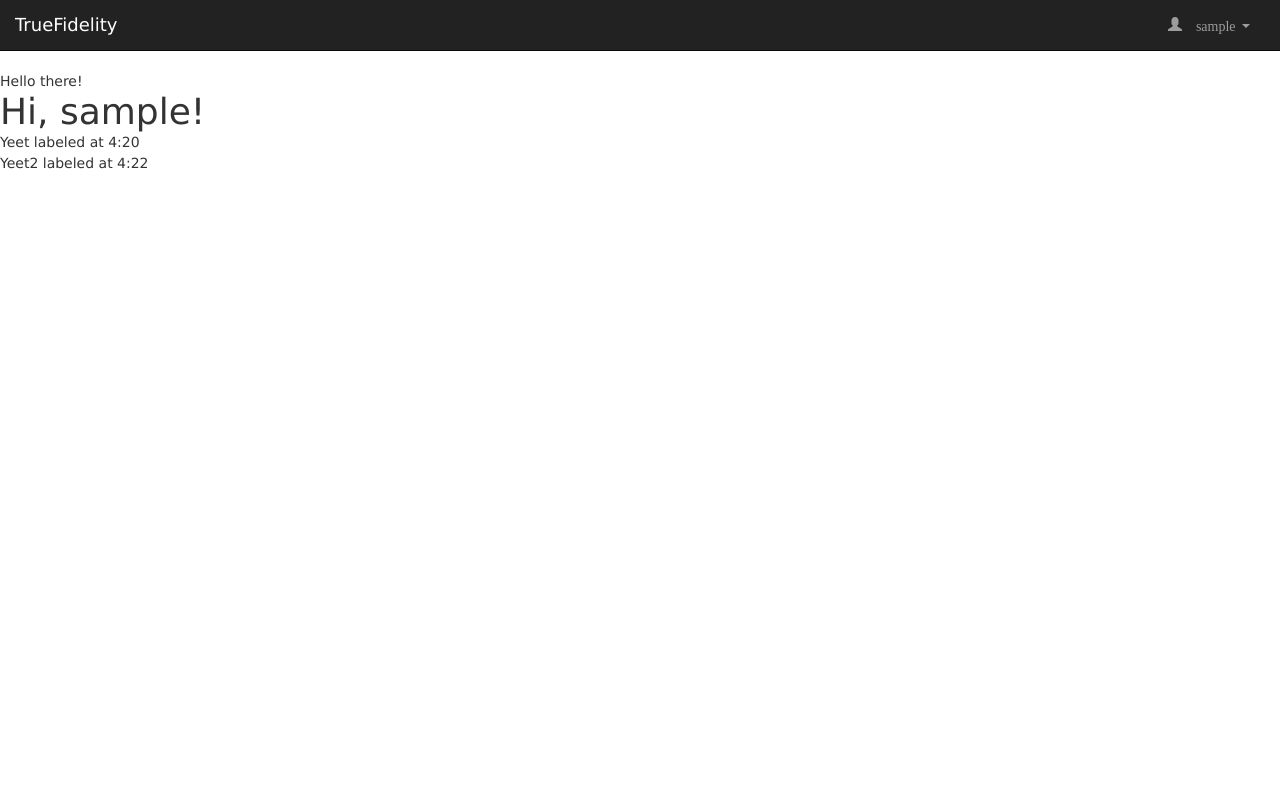
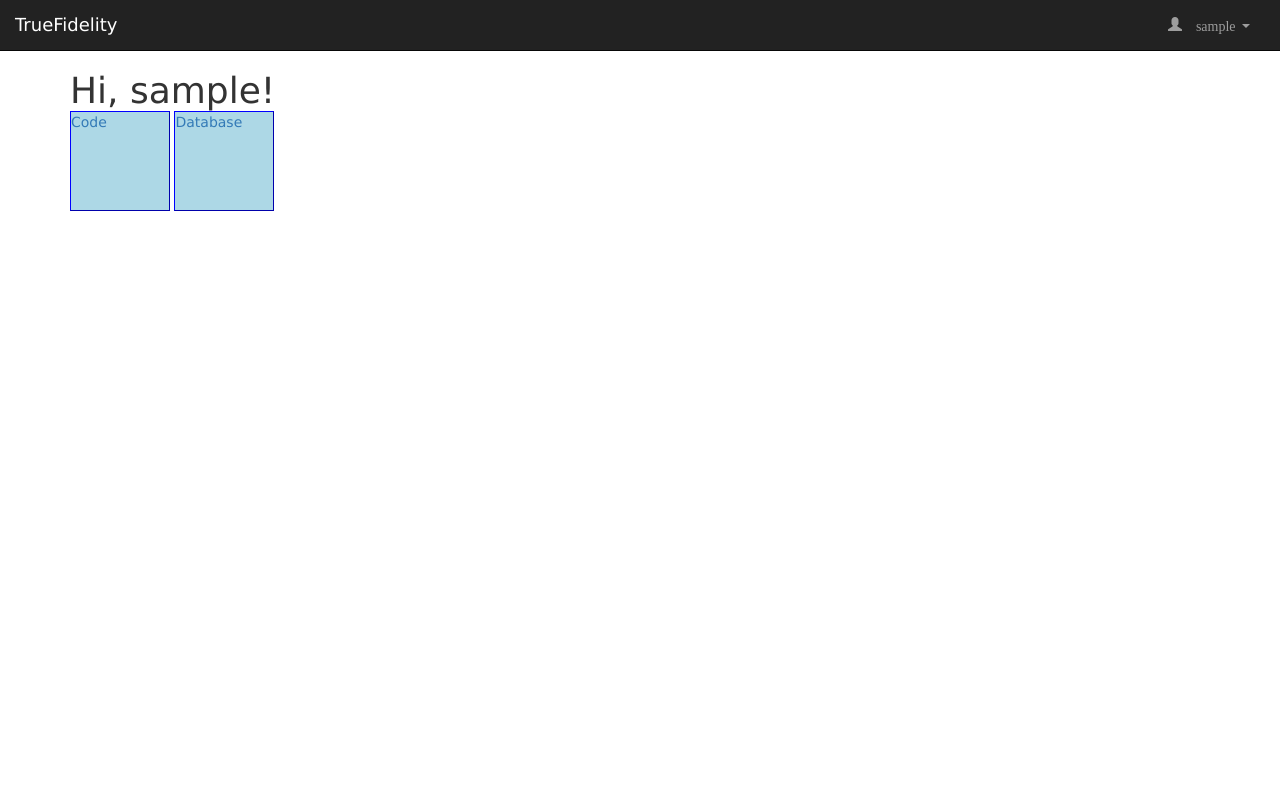
Before and after one commit to chaosdusk/TrueFidelity, a Flask app: page / in a window 1280 px wide. Run offline with Flask 2, Linux system fonts and the light colour scheme; a user stored in the database is signed in; tables that the repository leaves empty hold one stand-in row (values such as "Sample post"); some libraries are stand-ins or nearby versions.

Commit message:
label home page has the necessary information now

```diff
--- a/site/app/routes.py
+++ b/site/app/routes.py
@@ -21,6 +21,8 @@ from app import app, db
 from app.forms import LoginForm, RegistrationForm, LabelForm
 
 from werkzeug.urls import url_parse
+
+from sqlalchemy import func
 
 
 @app.route('/login', methods=['GET', 'POST'])
@@ -65,17 +67,7 @@ def logout():
 @app.route('/', methods=['GET'])
 @login_required
 def index():
-    labels = [
-        {
-            'labeler': {'username': 'Yeet'},
-            'timestamp': '4:20'
-        },
-        {
-            'labeler': {'username': 'Yeet2'},
-            'timestamp': '4:22'
-        }
-    ]
-    return render_template('index.html', labels=labels)
+    return render_template('index.html')
 
 @app.route('/database', methods=['GET'])
 def display_tables():
@@ -88,14 +80,55 @@ def display_tables():
 
 # TODO: figure out link id to redirect to (will also be able to show if it's been completed o rnot)
 @app.route('/label', methods=['GET'])
+@login_required
 def label_home():
-    return "label home"
+
+    # images = Image.query.all()
+    # batches = Batch.query.order_by(Batch.timestamp.asc()).all()
+    # for batch in batches:
+    #     batch_data = {}
+    #     batch_data['batch'] = batch
+    #     batch_data['total'] = len(Image.query.filter_by(batch_id=batch.id).all())
+    #     instance_counts = [0] * constants.NUM_INSTANCES
+
+    # totalImages = db.session.query(Batch, Image).outerjoin(Image).with_entities(Batch.id, func.count(Image.id)).group_by(Batch.id).all()
+
+    # Notice that sum will be 0 so handle taht case
+    # [(batch1, 3), (batch2, 0)]
+    batches = db.session.query(Batch, Image).outerjoin(Image).\
+                                    with_entities(Batch, func.count(Image.id)).\
+                                    group_by(Batch).\
+                                    order_by(Batch.id.asc()).all()
 
 
+    # [(batch_id, instance, num labeled), (etc.)]
+    labeled = Label.query.filter_by(user_id=current_user.id).\
+                        join(Image).\
+                        with_entities(Image.batch_id, Label.instance, func.count(Image.batch_id)).\
+                        group_by(Image.batch_id, Label.instance).all()
+
+    labeled_dict = {}
+    # (batch_id, instance, num labeled)
+    for labels in labeled:
+        batch_id = labels[0]
+        instance = labels[1]
+        num_labeled = labels[2]
+
+        if batch_id not in labeled_dict:
+            labeled_dict[batch_id] = {}
+        labeled_dict[batch_id][instance] = num_labeled
+
+    print("batches", batches)
+    print("labeled", labeled)
+    print("NUM labeled_dict", labeled_dict)
+    return render_template('label_home.html', batches=batches, labeled_dict=labeled_dict, instances=constants.NUM_INSTANCES)
+
+
+# Instance is 1-indexed, index is 0-indexed
 @app.route('/label/<int:batch_id>/<int:instance>/<int:index>', methods=['GET', 'POST'])
 @login_required
 def label_path(batch_id, instance, index):
-    if (instance >= constants.NUM_INSTANCES):
+    if (instance > constants.NUM_INSTANCES or instance == 0):
         return redirect(url_for('label_home'))
 
     # if index out of bounds, redirect to 0
--- /dev/null
+++ b/site/app/static/css/index.css
@@ -0,0 +1,13 @@
+.index-button {
+    border: 1px outset blue;
+    background-color: lightBlue;
+    height:100px;
+    width:100px;
+    cursor:pointer;
+    display: inline-block;
+}
+
+.index-button:hover {
+   background-color: blue;
+    color:white;
+}
--- /dev/null
+++ b/site/app/static/css/label_home.css
@@ -0,0 +1 @@
+/* TODO */
--- a/site/app/templates/index.html
+++ b/site/app/templates/index.html
@@ -1,13 +1,27 @@
 {% extends 'base.html' %}
 
 {% block head %}
-<!-- <link rel="stylesheet" href="{{ url_for('static', filename='css/image-selection.css') }}"> -->
+<link rel="stylesheet" href="{{ url_for('static', filename='css/index.css') }}">
 {% endblock %}
 
 {% block body %}
-Hello there!
-<h1>Hi, {{ current_user.username }}!</h1>
-{% for label in labels %}
-<div><p>{{ label.labeler.username }} labeled at {{ label.timestamp }}</p></div>
-{% endfor %}
+<div class="container">
+<div class="welcome-container">
+    <h1>Hi, {{ current_user.username }}!</h1>
+</div>
+<div class="index-buttons">
+    {% if current_user.status == 1 or current_user.is_admin %}
+    <a class="index-button" href="{{ url_for('label_home') }}">Code</a>
+    {% else %}
+    <p>
+        This account has not been activated. Email the administrator to get activated.
+    </p>
+    {% endif %}
+    {% if current_user.is_admin %}
+    <a class="index-button" href="{{ url_for('display_tables') }}">Database</a>
+    {% endif %}
+</div>
+
+</div>
+
 {% endblock %}
```
Also changed, not shown: site/app/templates/label_home.html (added, +35 -0 lines), site/app.db, 3 other files.
